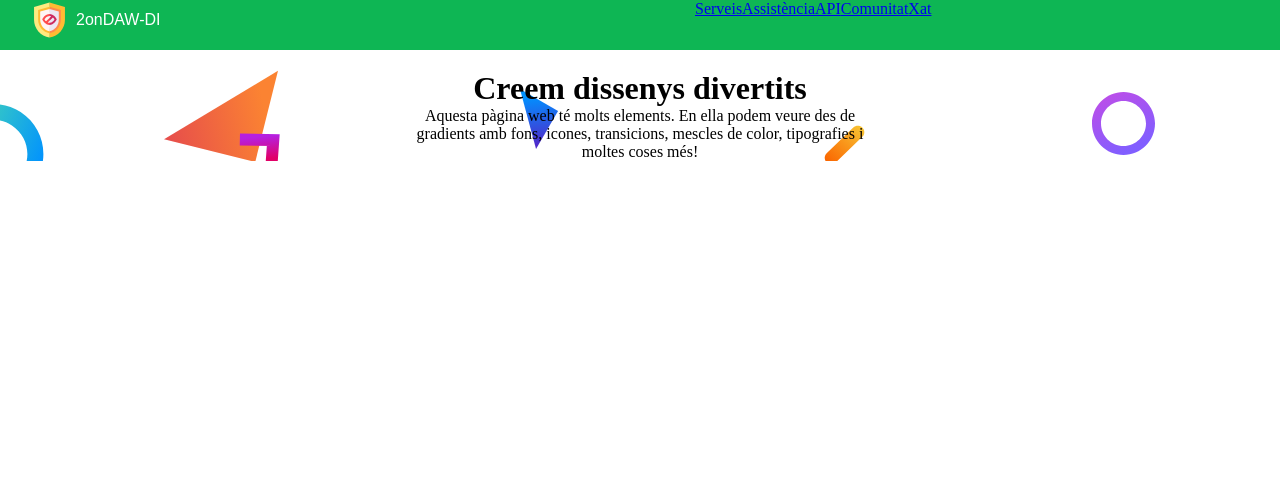
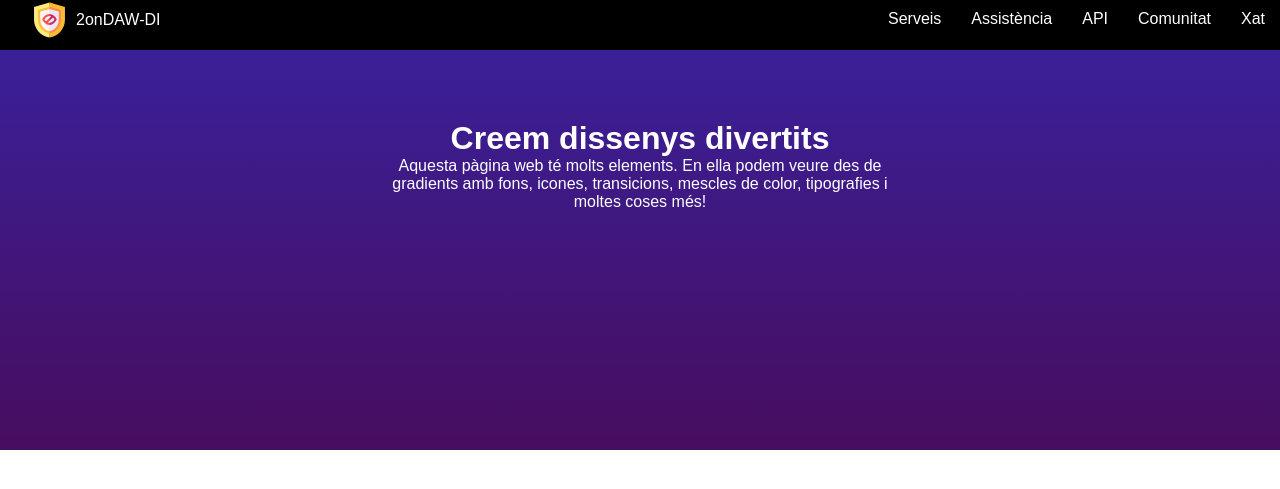
Before and after one commit to KMoran00/ACTS_2DAW, a PHP site: page / in a window 1280 px wide. Shown: the top 489 px of the page. Run offline with PHP 8.4, Linux system fonts and the light colour scheme.

Commit message:
un poco avanzado

```diff
--- a/DIW/UD6ACTFINAL/css/estils.css
+++ b/DIW/UD6ACTFINAL/css/estils.css
@@ -6,7 +6,7 @@
 /* -------Estils per al header---------- */
 
 header{
-    background-color: rgb(14, 182, 84);
+    background-color:black;
     height: 50px;
     width: 100%;
 }
@@ -27,29 +27,49 @@ header{
 
 
 
-
-.navegacio{
-    color: white;
-    list-style: none;
-    justify-content: end;
-    text-decoration: none;
-    display: inline-flex;
+.navegacio {
+    display: flex;
+    justify-content: flex-end;
+    align-items: center;
+    margin-top: 10px;
 
 }
-ul,li{
-    display: inline-flex;
+
+.navegacio ul {
+    display: flex;
+    gap: 30px; /* separació entre enllaços */
+    list-style: none;
+    margin: 0;
+    padding: 0;
+}
+
+.navegacio li a {
+    color: white;
+    text-decoration: none;
+    font-family: Arial, sans-serif;
+    transition: color 0.3s ease;
+}
+
+.navegacio li a:hover {
+    color:RGB(218, 136, 85);
 }
 
 /* -------Estils per al main1 ---------- */
 main{
-    margin-top: 20px;
-    background-image: url("../img/confeti.svg");
+    background: linear-gradient(to bottom, rgb(58, 32, 153), rgb(71, 13, 94)),
+                url("../img/confeti.svg");
+    background-repeat: no-repeat;
+    background-position: center;
+    min-height: 400px;
+}
 
 
-}
 
 .mainText{
+    margin-top: 70px;
     justify-content: center;
+    font-family: 'Poppins', sans-serif;
     text-align: center;
+    color: white;
 
 }
--- a/DIW/UD6ACTFINAL/index.html
+++ b/DIW/UD6ACTFINAL/index.html
@@ -24,7 +24,7 @@
 
                 <div class="col-6">
                     <div class="navegacio">
-                        <ul class="test">
+                        <ul>
                             <li><a href="#" >Serveis</a></li>
                             <li><a href="#" >Assistència</a></li>
                             <li><a href="#" >API</a></li>
@@ -40,7 +40,7 @@
     </header>
 
     <main>
-        <div id="container-fluid">
+        <div class="container-fluid">
             <div class="row">
                 <div class="col-12 mainText">
                     <h1>Creem dissenys divertits</h1>
```
